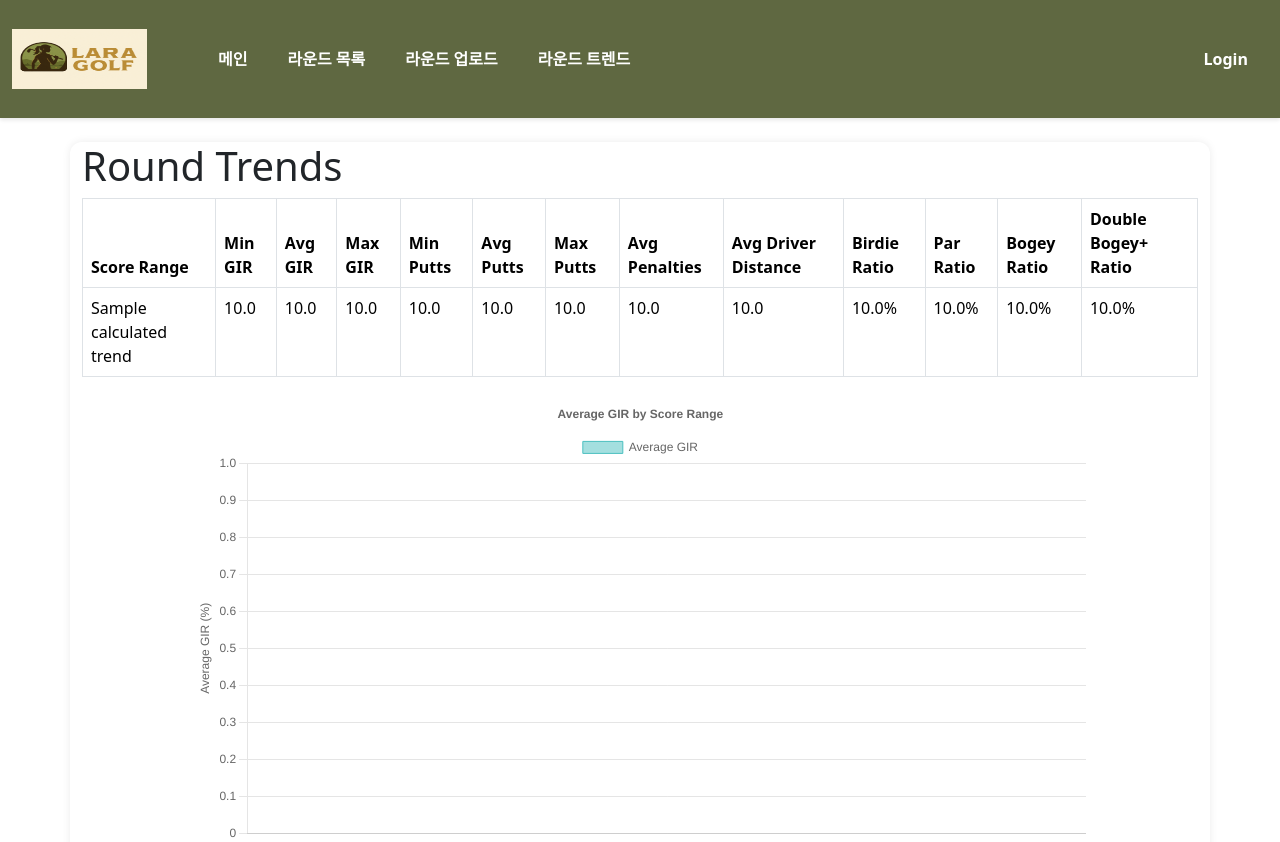
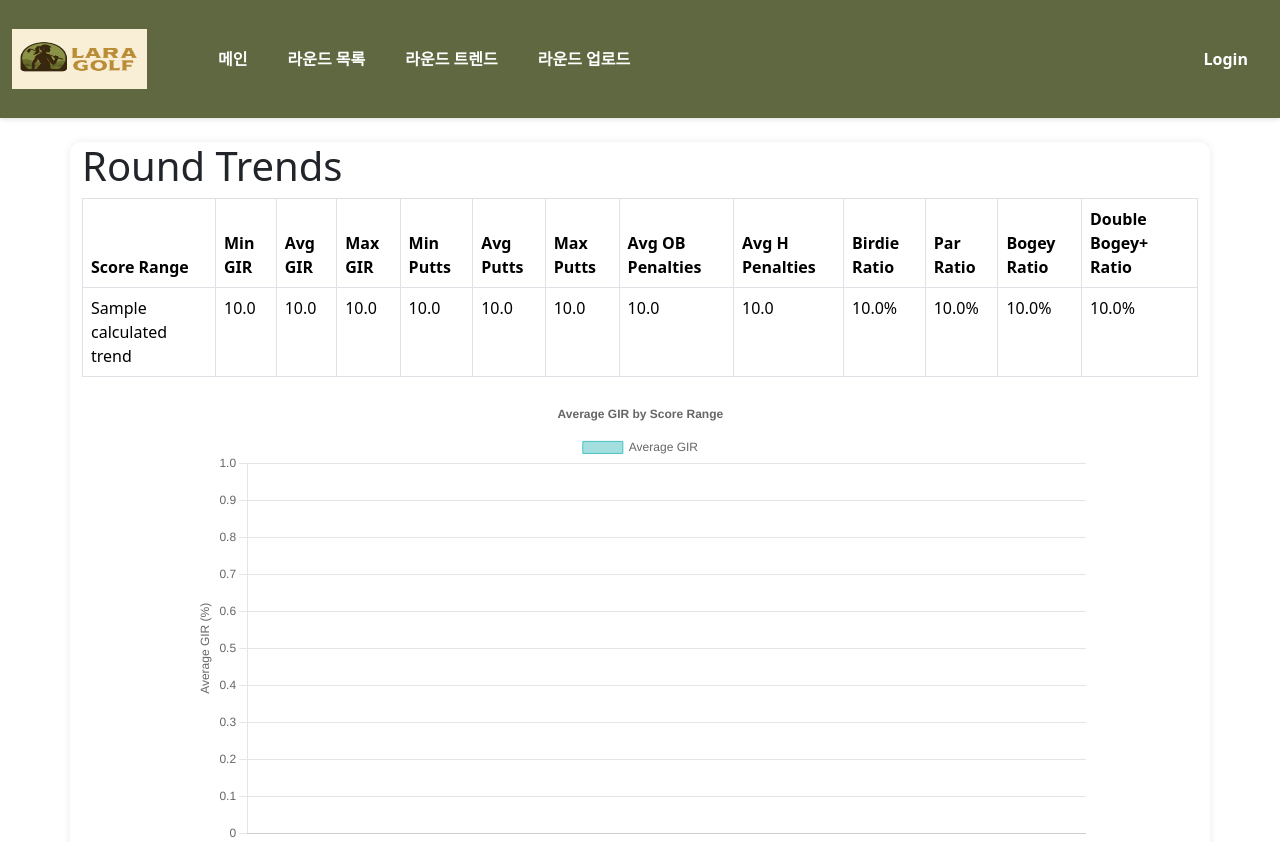
Before and after one commit to JoonYong-Kim/lalagolf, a Flask app: template src/webapp/templates/round_trends.html in a window 1280 px wide. Shown: the top 842 px of the page. Run offline with Flask 3, Linux system fonts and the light colour scheme; the template is opened without the code that fills it: most values are stand-ins (such as "Sample title", 1, 10 or a date in 2020); parts of the project's set-up code (start-up, migrations or seed data) failed here and were passed over.

Commit message:
트렌드 관련 수정

```diff
--- a/src/webapp/routes.py
+++ b/src/webapp/routes.py
@@ -420,7 +420,7 @@ def round_trends():
     raw_trend_data = get_all_rounds_for_trend_analysis()
 
     # Group data by round_id
-    rounds_data = defaultdict(lambda: {"score": None, "gir": None, "playdate": None, "putts": 0, "penalties": 0, "driver_distances": [], "hole_pars": {}, "hole_scores": {}})
+    rounds_data = defaultdict(lambda: {"score": None, "gir": None, "playdate": None, "total_putts_in_round": 0, "num_holes_in_round": 0, "ob_penalties": 0, "h_penalties": 0, "hole_pars": {}, "hole_scores": {}})
     for row in raw_trend_data:
         round_id = row['round_id']
         if rounds_data[round_id]["score"] is None:
@@ -429,21 +429,21 @@ def round_trends():
             rounds_data[round_id]["playdate"] = row['playdate']
 
         if row['putt'] is not None:
-            rounds_data[round_id]["putts"] += row['putt'] # Accumulate putts for the round
+            rounds_data[round_id]["total_putts_in_round"] += row['putt']
+            rounds_data[round_id]["num_holes_in_round"] += 1
 
-        if row['penalty'] is not None:
-            rounds_data[round_id]["penalties"] += 1
-
-        if row['club'] == 'D' and row['distance'] is not None:
-            rounds_data[round_id]["driver_distances"].append(row['distance'])
+        if row['penalty'] == 'OB':
+            rounds_data[round_id]["ob_penalties"] += 1
+        elif row['penalty'] == 'H':
+            rounds_data[round_id]["h_penalties"] += 1
 
         if row['holenum'] is not None and row['hole_par'] is not None and row['hole_score'] is not None:
             rounds_data[round_id]["hole_pars"][row['holenum']] = row['hole_par']
             rounds_data[round_id]["hole_scores"][row['holenum']] = row['hole_score']
 
-    # Calculate average driver distance per round and hole results
+    # Calculate average putts per hole for each round and hole results
     for round_id, data in rounds_data.items():
-        rounds_data[round_id]["avg_driver_distance"] = sum(data["driver_distances"]) / len(data["driver_distances"]) if data["driver_distances"] else 0
+        rounds_data[round_id]["avg_putts_per_hole"] = data["total_putts_in_round"] / data["num_holes_in_round"] if data["num_holes_in_round"] > 0 else 0
 
         birdies = 0
         pars = 0
@@ -481,7 +481,7 @@ def round_trends():
         "94+": (94, 200) # Assuming max score is 200 for practical purposes
     }
 
-    calculated_trends = defaultdict(lambda: {"girs": [], "putts": [], "penalties": [], "driver_distances": [], "birdies": 0, "pars": 0, "bogeys": 0, "double_bogeys_plus": 0, "total_holes": 0, "round_count": 0})
+    calculated_trends = defaultdict(lambda: {"girs": [], "putts_per_hole_list": [], "ob_penalties": [], "h_penalties": [], "birdies": 0, "pars": 0, "bogeys": 0, "double_bogeys_plus": 0, "total_holes": 0, "round_count": 0})
 
     for round_id, data in rounds_data.items():
         score = data["score"]
@@ -492,11 +492,10 @@ def round_trends():
             if min_score <= score <= max_score:
                 if data["gir"] is not None:
                     calculated_trends[range_name]["girs"].append(data["gir"])
-                if data["putts"] is not None:
-                    calculated_trends[range_name]["putts"].append(data["putts"])
-                calculated_trends[range_name]["penalties"].append(data["penalties"])
-                if data["avg_driver_distance"] is not None:
-                    calculated_trends[range_name]["driver_distances"].append(data["avg_driver_distance"])
+                if data["avg_putts_per_hole"] is not None:
+                    calculated_trends[range_name]["putts_per_hole_list"].append(data["avg_putts_per_hole"])
+                calculated_trends[range_name]["ob_penalties"].append(data["ob_penalties"])
+                calculated_trends[range_name]["h_penalties"].append(data["h_penalties"])
 
                 calculated_trends[range_name]["birdies"] += data["birdies"]
                 calculated_trends[range_name]["pars"] += data["pars"]
@@ -515,11 +514,11 @@ def round_trends():
             "min_gir": min(stats["girs"]) if stats["girs"] else None,
             "max_gir": max(stats["girs"]) if stats["girs"] else None,
             "avg_gir": sum(stats["girs"]) / num_rounds_in_range if num_rounds_in_range > 0 else None,
-            "min_putts": min(stats["putts"]) if stats["putts"] else None,
-            "max_putts": max(stats["putts"]) if stats["putts"] else None,
-            "avg_putts": sum(stats["putts"]) / num_rounds_in_range if num_rounds_in_range > 0 else None,
-            "avg_penalties": sum(stats["penalties"]) / num_rounds_in_range if num_rounds_in_range > 0 else None,
-            "avg_driver_distance": sum(stats["driver_distances"]) / len(stats["driver_distances"]) if stats["driver_distances"] else None,
+            "min_putts": min(stats["putts_per_hole_list"]) if stats["putts_per_hole_list"] else None,
+            "max_putts": max(stats["putts_per_hole_list"]) if stats["putts_per_hole_list"] else None,
+            "avg_putts": sum(stats["putts_per_hole_list"]) / num_rounds_in_range if num_rounds_in_range > 0 else None,
+            "avg_ob_penalties": sum(stats["ob_penalties"]) / num_rounds_in_range if num_rounds_in_range > 0 else None,
+            "avg_h_penalties": sum(stats["h_penalties"]) / num_rounds_in_range if num_rounds_in_range > 0 else None,
             "birdie_ratio": stats["birdies"] / stats["total_holes"] if stats["total_holes"] > 0 else None,
             "par_ratio": stats["pars"] / stats["total_holes"] if stats["total_holes"] > 0 else None,
             "bogey_ratio": stats["bogeys"] / stats["total_holes"] if stats["total_holes"] > 0 else None,
--- a/src/webapp/templates/base.html
+++ b/src/webapp/templates/base.html
@@ -20,8 +20,8 @@
                     <ul class="navbar-nav">
                         <li class="nav-item"><a class="nav-link" href="{{ url_for('home') }}">메인</a></li>
                         <li class="nav-item"><a class="nav-link" href="{{ url_for('list_rounds') }}">라운드 목록</a></li>
+                        <li class="nav-item"><a class="nav-link" href="{{ url_for('round_trends') }}">라운드 트렌드</a></li>
                         <li class="nav-item"><a class="nav-link" href="{{ url_for('upload_round') }}">라운드 업로드</a></li>
-                        <li class="nav-item"><a class="nav-link" href="{{ url_for('round_trends') }}">라운드 트렌드</a></li>
                     </ul>
                     <ul class="navbar-nav ms-auto">
                         {% if session.logged_in %}
--- a/src/webapp/templates/round_trends.html
+++ b/src/webapp/templates/round_trends.html
@@ -19,8 +19,8 @@
                 <th>Min Putts</th>
                 <th>Avg Putts</th>
                 <th>Max Putts</th>
-                <th>Avg Penalties</th>
-                <th>Avg Driver Distance</th>
+                <th>Avg OB Penalties</th>
+                <th>Avg H Penalties</th>
                 <th>Birdie Ratio</th>
                 <th>Par Ratio</th>
                 <th>Bogey Ratio</th>
@@ -37,8 +37,8 @@
                 <td>{{ "%.1f" % stats.min_putts if stats.min_putts is not none else '-' }}</td>
                 <td>{{ "%.1f" % stats.avg_putts if stats.avg_putts is not none else '-' }}</td>
                 <td>{{ "%.1f" % stats.max_putts if stats.max_putts is not none else '-' }}</td>
-                <td>{{ "%.1f" % stats.avg_penalties if stats.avg_penalties is not none else '-' }}</td>
-                <td>{{ "%.1f" % stats.avg_driver_distance if stats.avg_driver_distance is not none else '-' }}</td>
+                <td>{{ "%.1f" % stats.avg_ob_penalties if stats.avg_ob_penalties is not none else '-' }}</td>
+                <td>{{ "%.1f" % stats.avg_h_penalties if stats.avg_h_penalties is not none else '-' }}</td>
                 <td>{{ "%.1f" % (stats.birdie_ratio * 100) if stats.birdie_ratio is not none else '-' }}%</td>
                 <td>{{ "%.1f" % (stats.par_ratio * 100) if stats.par_ratio is not none else '-' }}%</td>
                 <td>{{ "%.1f" % (stats.bogey_ratio * 100) if stats.bogey_ratio is not none else '-' }}%</td>
@@ -52,7 +52,6 @@
         <canvas id="girChart"></canvas>
         <canvas id="puttChart"></canvas>
         <canvas id="penaltyChart"></canvas>
-        <canvas id="driverDistanceChart"></canvas>
         <canvas id="scoreRatioChart"></canvas>
     </div>
 {% endblock %}
@@ -141,13 +140,22 @@
             type: 'bar',
             data: {
                 labels: scoreRanges,
-                datasets: [{
-                    label: 'Average Penalties',
-                    data: getData('avg_penalties'),
-                    backgroundColor: 'rgba(255, 159, 64, 0.5)',
-                    borderColor: 'rgba(255, 159, 64, 1)',
-                    borderWidth: 1
-                }]
+                datasets: [
+                    {
+                        label: 'Average OB Penalties',
+                        data: getData('avg_ob_penalties'),
+                        backgroundColor: 'rgba(255, 99, 132, 0.5)',
+                        borderColor: 'rgba(255, 99, 132, 1)',
+                        borderWidth: 1
+                    },
+                    {
+                        label: 'Average H Penalties',
+                        data: getData('avg_h_penalties'),
+                        backgroundColor: 'rgba(255, 159, 64, 0.5)',
+                        borderColor: 'rgba(255, 159, 64, 1)',
+                        borderWidth: 1
+                    }
+                ]
             },
             options: {
                 responsive: true,
@@ -169,39 +177,7 @@
             }
         });
 
-        // Driver Distance Chart
-        const driverDistanceCtx = document.getElementById('driverDistanceChart').getContext('2d');
-        new Chart(driverDistanceCtx, {
-            type: 'bar',
-            data: {
-                labels: scoreRanges,
-                datasets: [{
-                    label: 'Average Driver Distance',
-                    data: getData('avg_driver_distance'),
-                    backgroundColor: 'rgba(54, 162, 235, 0.5)',
-                    borderColor: 'rgba(54, 162, 235, 1)',
-                    borderWidth: 1
-                }]
-            },
-            options: {
-                responsive: true,
-                plugins: {
-                    title: {
-                        display: true,
-                        text: 'Average Driver Distance by Score Range'
-                    }
-                },
-                scales: {
-                    y: {
-                        beginAtZero: true,
-                        title: {
-                            display: true,
-                            text: 'Distance (yards)'
-                        }
-                    }
-                }
-            }
-        });
+        // Driver Distance Chart (Removed)
 
         // Score Ratio Chart (Stacked Bar or Grouped Bar)
         const scoreRatioCtx = document.getElementById('scoreRatioChart').getContext('2d');
```
